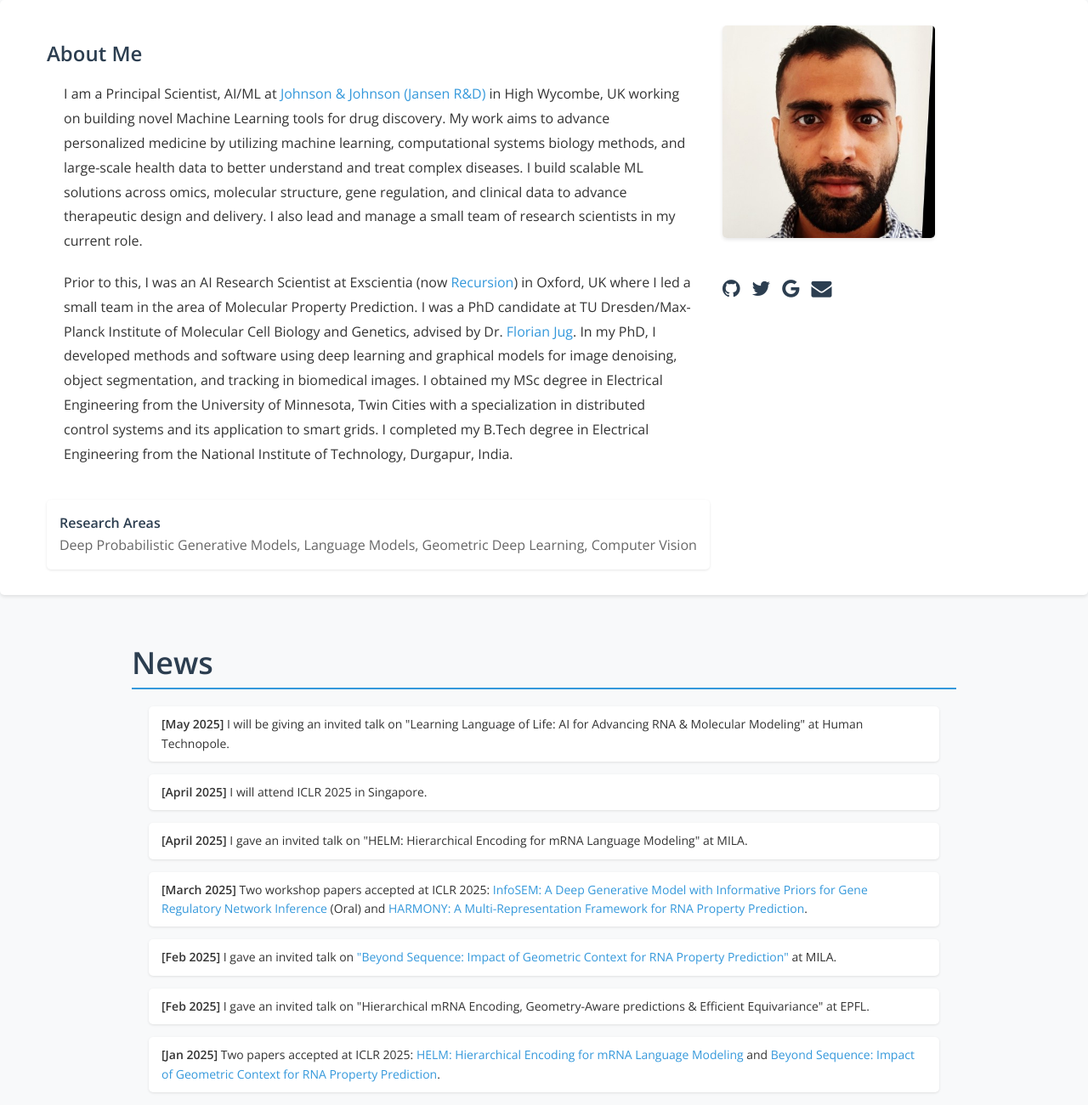
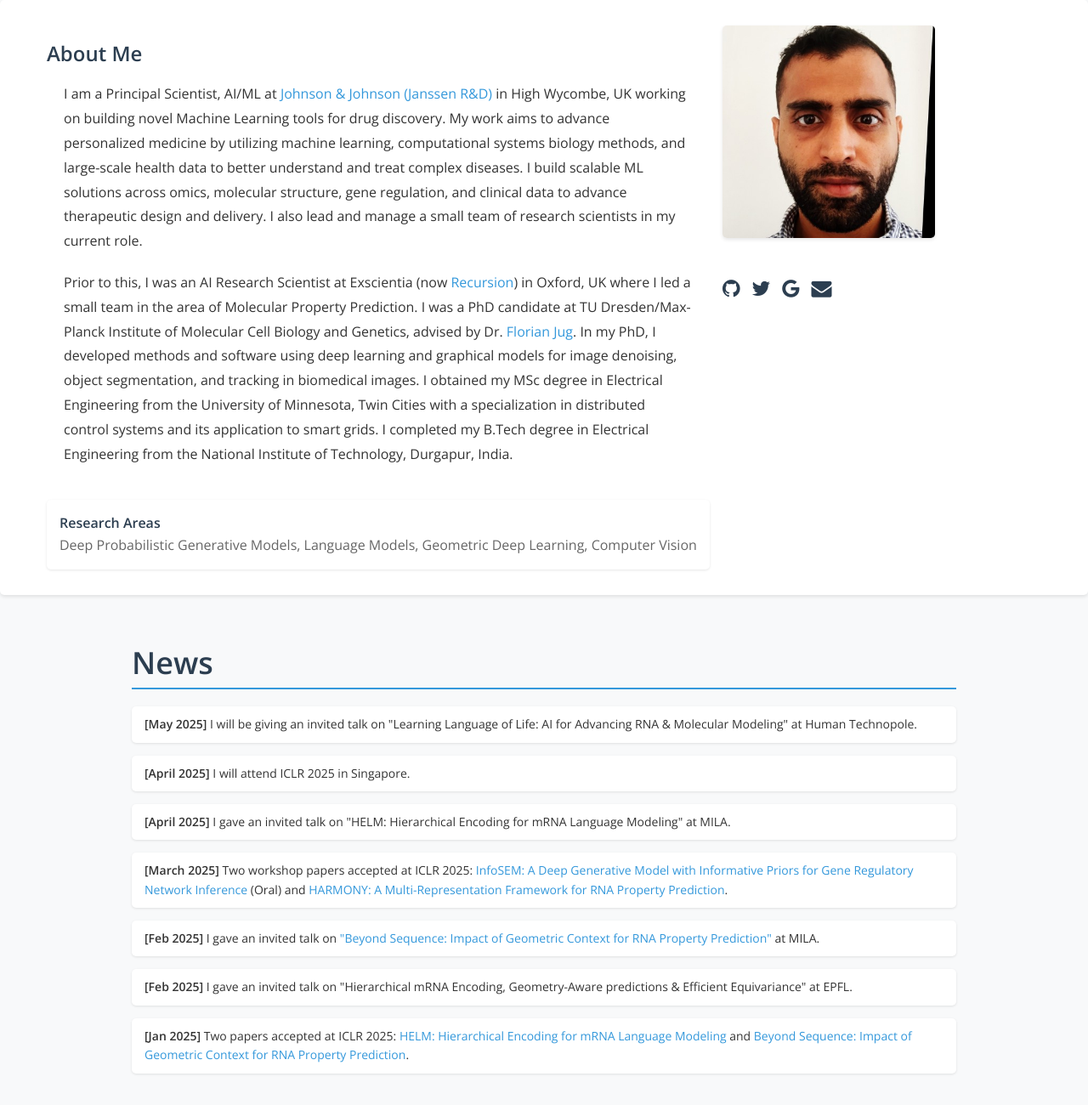
Before and after one commit to mangalp/mangalp.github.io, a Jekyll site: the page built from index.html, in a window 1280 px wide. Shown: the whole page at 85% size. Built offline with Jekyll 4.4.1, drawn with Linux system fonts in a browser that asks for light colours; nearby versions of some CDN libraries; after the commit the page ends 1278 px from its top, so only the background shows below that.

Commit message:
Update sections

```diff
--- a/css/main.css
+++ b/css/main.css
@@ -79,9 +79,6 @@
     list-style-type: none;
     padding-left: 0;
     margin-left: 0;
-    max-width: 980px;
-    margin: 0 auto;
-    padding: 0 20px;
 }
 
 .news-list li {
--- a/index.html
+++ b/index.html
@@ -10,7 +10,7 @@
           <h3>About Me</h3>
           <div class="container" style="margin-bottom:12px">
             <p>
-            I am a Principal Scientist, AI/ML at <a href="https://www.jnj.com/innovative-medicine">Johnson & Johnson (Jansen R&D)</a> in High Wycombe, UK working on building novel Machine Learning tools for drug discovery. My work aims to advance personalized medicine by utilizing machine learning, computational systems biology methods, and large-scale health data to better understand and treat complex diseases.  I build scalable ML solutions across omics, molecular structure, gene regulation, and clinical data to advance therapeutic design and delivery. I also lead and manage a small team of research scientists in my current role.
+            I am a Principal Scientist, AI/ML at <a href="https://www.jnj.com/innovative-medicine">Johnson & Johnson (Janssen R&D)</a> in High Wycombe, UK working on building novel Machine Learning tools for drug discovery. My work aims to advance personalized medicine by utilizing machine learning, computational systems biology methods, and large-scale health data to better understand and treat complex diseases.  I build scalable ML solutions across omics, molecular structure, gene regulation, and clinical data to advance therapeutic design and delivery. I also lead and manage a small team of research scientists in my current role.
             </p>
             <p>
             Prior to this, I was an AI Research Scientist at Exscientia (now <a href="https://www.recursion.com">Recursion</a>) in Oxford, UK where I led a small team in the area of Molecular Property Prediction. I was a PhD candidate at TU Dresden/Max-Planck Institute of Molecular Cell Biology and Genetics, advised by Dr. <a href="https://humantechnopole.it/en/people/florian-jug/">Florian Jug</a>. In my PhD, I developed methods and software using deep learning and graphical models for image denoising, object segmentation, and tracking in biomedical images. I obtained my MSc degree in Electrical Engineering from the University of Minnesota, Twin Cities with a specialization in distributed control systems and its application to smart grids. I completed my B.Tech degree in Electrical Engineering from the National Institute of Technology, Durgapur, India.
```
